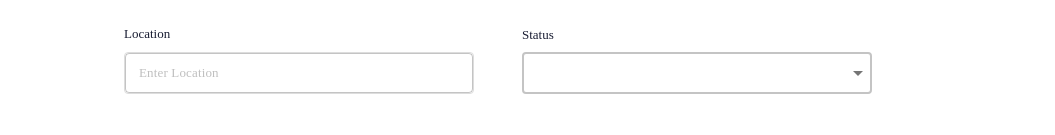
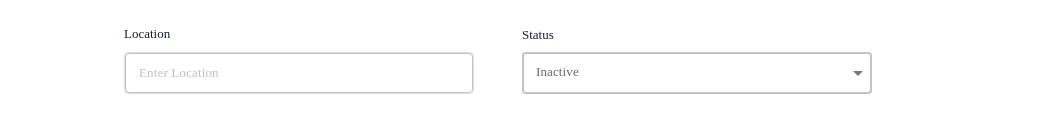
Before and after one commit to kishor182256/shivafrontend, a React (Create React App) app: page /add-doctor in a window 1280 px wide. Shown: the part 465-600 px from the top of the page, without its empty margins (118-1173 px from the left). Built offline with nearby package versions, Linux system fonts and the light colour scheme.

Commit message:
account add api

```diff
--- a/src/Pages/AddCollectorForm.js
+++ b/src/Pages/AddCollectorForm.js
@@ -17,7 +17,7 @@ const AddCollectorForm = () => {
     const [id, setId] = useState("");
     const [phone, setPhone] = useState();
     const [email, setEmail] = useState("");
-    const [status, setStatus] = useState("");
+    const [status, setStatus] = useState("Inactive");
     const [location, setLocation] = useState("");
 
     const handleChange = (event) => {
@@ -29,7 +29,7 @@ const AddCollectorForm = () => {
     const handleSubmit = async (e) => {
       e.preventDefault();
       try {
-        const data = await axios.post(`${API}/register-collector`,{id,phone,email,location,name}, {
+        const data = await axios.post(`${API}/register-collector`,{id,phone,email,location,name,status}, {
           headers: { authtoken: `${TOKEN}` },
         });
         console.log('data',data.data)
@@ -118,11 +118,9 @@ const AddCollectorForm = () => {
                   value={status}
                   onChange={handleChange}
                 >
-                {/* <MenuItem disabled value="Select" selected className={classes.menuInput}>
-                Select an option
-                </MenuItem> */}
-                <MenuItem value={10} style={{backgroundColor: 'transparent'}}>Active</MenuItem>
-                <MenuItem value={20} className={classes.menuInput}>Inactive</MenuItem>
+
+                <MenuItem value="Active" style={{backgroundColor: 'transparent'}}>Active</MenuItem>
+                <MenuItem value="Inactive" className={classes.menuInput}>Inactive</MenuItem>
                 </Select>{" "}
                 <br />
               </div>
--- a/src/Pages/AddDoctorForm.js
+++ b/src/Pages/AddDoctorForm.js
@@ -18,7 +18,7 @@ const AddDoctorForm = () => {
   const [id, setId] = useState("");
   const [phone, setPhone] = useState();
   const [email, setEmail] = useState("");
-  const [status, setStatus] = useState("");
+  const [status, setStatus] = useState("Inactive");
   const [location, setLocation] = useState("");
 
   const handleChange = (event) => {
@@ -30,10 +30,14 @@ const AddDoctorForm = () => {
   const handleSubmit = async (e) => {
     e.preventDefault();
     try {
-      const data = await axios.post(`${API}/register-doctor`,{id,phone,email,location,name}, {
-        headers: { authtoken: `${TOKEN}` },
-      });
-      console.log('data',data.data)
+      const data = await axios.post(
+        `${API}/register-doctor`,
+        { id, phone, email, location, name,status },
+        {
+          headers: { authtoken: `${TOKEN}` },
+        }
+      );
+      console.log("data", data.data);
     } catch (e) {}
   };
 
@@ -115,14 +119,15 @@ const AddDoctorForm = () => {
                       label="Select"
                       value={status}
                       onChange={handleChange}
-                    >Inactive
+                    >
+                      Inactive
                       <MenuItem
-                        value={10}
+                        value="Active"
                         style={{ backgroundColor: "transparent" }}
                       >
                         Active
                       </MenuItem>
-                      <MenuItem value={20} className={classes.menuInput}>
+                      <MenuItem value="Inactive" className={classes.menuInput}>
                         Inactive
                       </MenuItem>
                     </Select>{" "}
--- a/src/Pages/AddUserForm .js
+++ b/src/Pages/AddUserForm .js
@@ -31,7 +31,7 @@ const AddUserForm = () => {
     try {
       const data = await axios.post(
         `${API}/register-user`,
-        { id, phone, email, auditlockdays, name },
+        { id, phone, email, auditlockdays, name,status },
         {
           headers: { authtoken: `${TOKEN}` },
         }
@@ -119,11 +119,9 @@ const AddUserForm = () => {
                       value={status}
                       onChange={handleChange}
                     >
-                      {/*  <MenuItem disabled value="Select" selected className={classes.menuInput}>
-                Select an option
-                </MenuItem> */}
-                      <MenuItem value={10}>Active</MenuItem>
-                      <MenuItem value={20}>Inactive</MenuItem>
+
+                      <MenuItem value="Active">Active</MenuItem>
+                      <MenuItem value="Inactive">Inactive</MenuItem>
                     </Select>{" "}
                     <br />
                   </div>
--- a/src/Pages/EditCollectorForm.js
+++ b/src/Pages/EditCollectorForm.js
@@ -122,9 +122,7 @@ const EditCollectorForm = () => {
                   value={status}
                   onChange={handleChange}
                 >
-                {/* <MenuItem disabled value="Select" selected className={classes.menuInput}>
-                Select an option
-                </MenuItem> */}
+
                 <MenuItem value="Active" style={{backgroundColor: 'transparent'}}>Active</MenuItem>
                 <MenuItem value="Inactive" className={classes.menuInput}>Inactive</MenuItem>
                 </Select>{" "}
```
